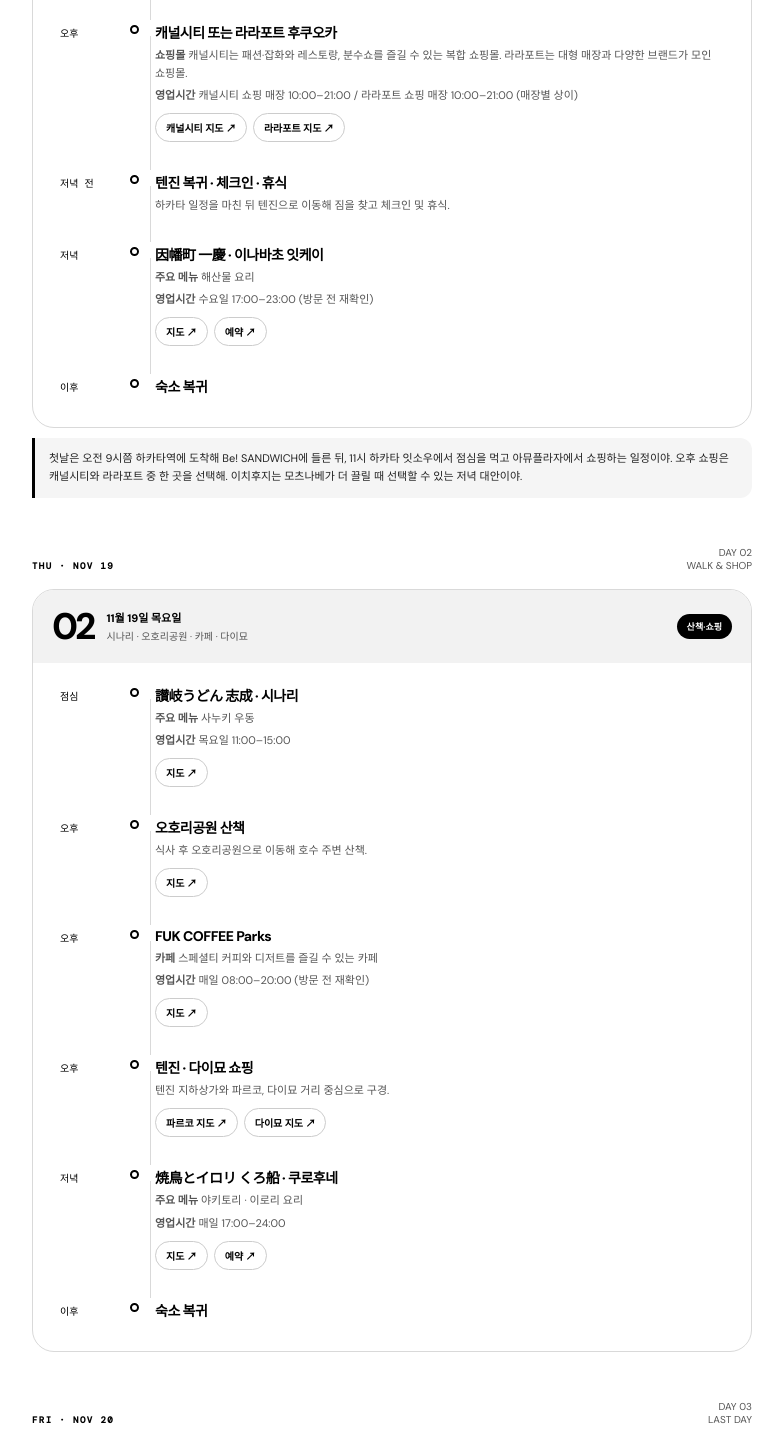
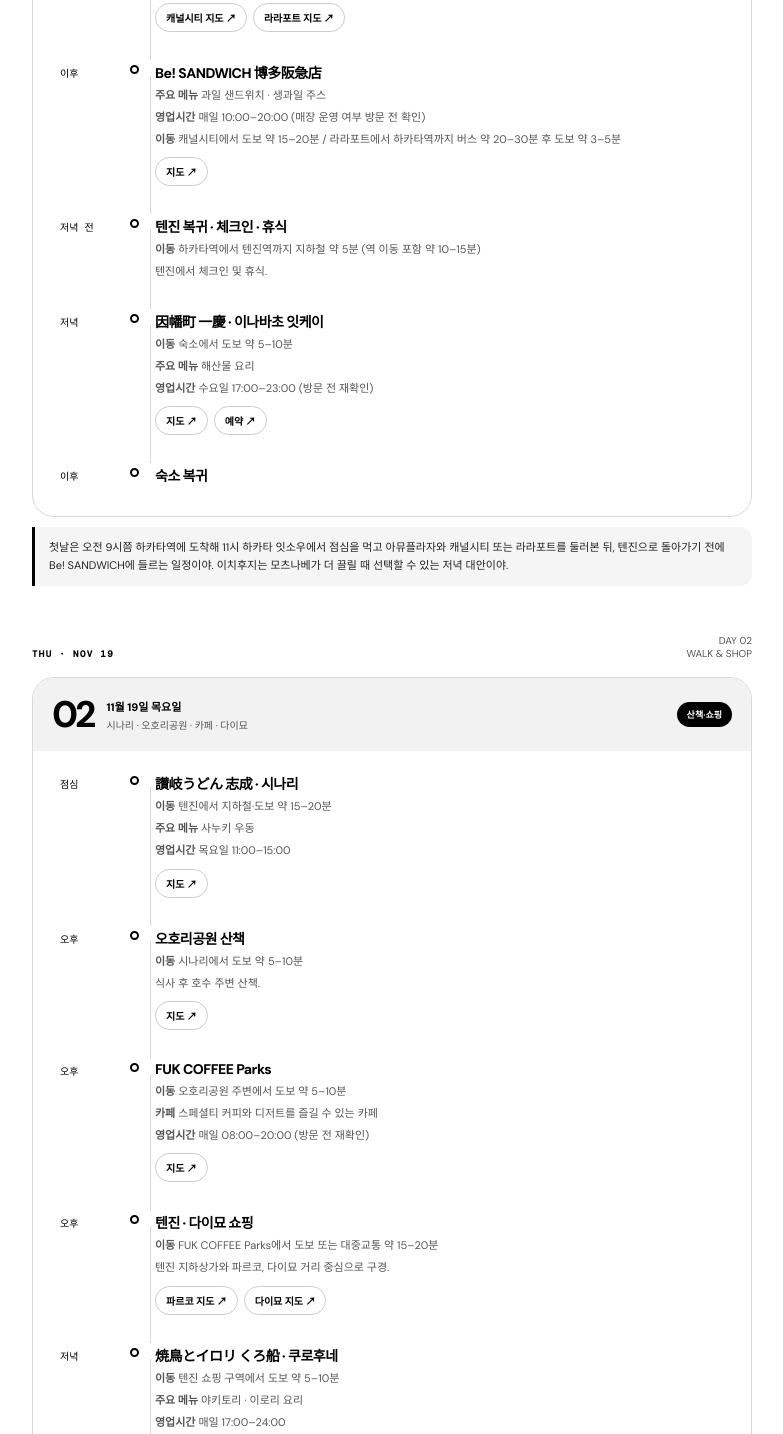
Before and after one commit to yy5422/fukuoka-trip, a plain HTML site: page index.html in a window 1280 px wide. Shown: the part 1373-2807 px from the top of the page, without its empty margins (248-1031 px from the left). Drawn offline with nearby package versions, Linux system fonts and the light colour scheme.

Commit message:
Move Be! Sandwich before Tenjin and restore travel times

```diff
--- a/index.html
+++ b/index.html
@@ -131,24 +131,24 @@ a.link.map-button, a.hotel-map{background:#fff!important;background-color:#fff!i
  <div class="timeline">
   <div class="event"><div class="event-time">07:55</div><div class="dot"></div><div><div class="event-title">후쿠오카 공항 도착</div><div class="event-desc">제주항공 7C1401</div></div></div>
   <div class="event"><div class="event-time">09:00</div><div class="dot"></div><div><div class="event-title">하카타역 도착 · 아침 식사 및 휴식</div><div class="event-desc">쇼핑몰 개점 전까지 역 주변에서 아침 식사와 휴식.</div></div></div>
-  <div class="event"><div class="event-time">오전</div><div class="dot"></div><div><div class="event-title">Be! SANDWICH 博多阪急店</div><div class="event-desc"><b>주요 메뉴</b> 과일 샌드위치 · 생과일 주스</div><div class="event-desc"><b>영업시간</b> 매일 10:00–20:00 (매장 운영 여부 방문 전 확인)</div><div class="links"><a class="link map-button" href="https://maps.app.goo.gl/xnpBdbogvxvoMubZ6?g_st=ic" target="_blank" rel="noopener">지도 ↗</a></div></div></div>
   <div class="event"><div class="event-time">11:00</div><div class="dot"></div><div><div class="event-title">博多一双 · 하카타 잇소우</div><div class="event-desc"><b>주요 메뉴</b> 돈코츠 라멘</div><div class="event-desc"><b>영업시간</b> 매일 11:00–24:00 (국물 소진 시 조기 종료 가능)</div><div class="links"><a class="link primary map-button" href="https://maps.app.goo.gl/RMfW1mxV4d7BFZWTA?g_st=ac" target="_blank" rel="noopener">지도 ↗</a></div></div></div>
-  <div class="event"><div class="event-time">식사 후</div><div class="dot"></div><div><div class="event-title">アミュプラザ博多 · 아뮤플라자 하카타</div><div class="event-desc"><b>쇼핑몰</b> 패션·잡화·식당·기념품 매장이 모인 하카타역 직결 쇼핑몰</div><div class="event-desc"><b>영업시간</b> 쇼핑 매장 10:00–20:00 (매장별 상이)</div><div class="links"><a class="link primary map-button" href="https://maps.app.goo.gl/DorDfbrib9s4szY16?g_st=ic" target="_blank" rel="noopener">지도 ↗</a><a class="link" href="https://www.jrhakatacity.com/information/hours/" target="_blank" rel="noopener">영업시간 ↗</a></div></div></div>
+  <div class="event"><div class="event-time">식사 후</div><div class="dot"></div><div><div class="event-title">アミュプラザ博多 · 아뮤플라자 하카타</div><div class="event-desc"><b>이동</b> 하카타 잇소우에서 도보 약 5–10분</div><div class="event-desc"><b>쇼핑몰</b> 패션·잡화·식당·기념품 매장이 모인 하카타역 직결 쇼핑몰</div><div class="event-desc"><b>영업시간</b> 쇼핑 매장 10:00–20:00 (매장별 상이)</div><div class="links"><a class="link primary map-button" href="https://maps.app.goo.gl/DorDfbrib9s4szY16?g_st=ic" target="_blank" rel="noopener">지도 ↗</a><a class="link" href="https://www.jrhakatacity.com/information/hours/" target="_blank" rel="noopener">영업시간 ↗</a></div></div></div>
   <div class="event"><div class="event-time">오후</div><div class="dot"></div><div><div class="event-title">캐널시티 또는 라라포트 후쿠오카</div><div class="event-desc"><b>쇼핑몰</b> 캐널시티는 패션·잡화와 레스토랑, 분수쇼를 즐길 수 있는 복합 쇼핑몰. 라라포트는 대형 매장과 다양한 브랜드가 모인 쇼핑몰.</div><div class="event-desc"><b>영업시간</b> 캐널시티 쇼핑 매장 10:00–21:00 / 라라포트 쇼핑 매장 10:00–21:00 (매장별 상이)</div><div class="links"><a class="link map-button" href="https://www.google.com/maps/search/?api=1&query=Canal+City+Hakata" target="_blank" rel="noopener">캐널시티 지도 ↗</a><a class="link map-button" href="https://www.google.com/maps/search/?api=1&query=LaLaport+Fukuoka" target="_blank" rel="noopener">라라포트 지도 ↗</a></div></div></div>
-  <div class="event"><div class="event-time">저녁 전</div><div class="dot"></div><div><div class="event-title">텐진 복귀 · 체크인 · 휴식</div><div class="event-desc">하카타 일정을 마친 뒤 텐진으로 이동해 짐을 찾고 체크인 및 휴식.</div></div></div>
-  <div class="event"><div class="event-time">저녁</div><div class="dot"></div><div><div class="event-title">因幡町 一慶 · 이나바초 잇케이</div><div class="event-desc"><b>주요 메뉴</b> 해산물 요리</div><div class="event-desc"><b>영업시간</b> 수요일 17:00–23:00 (방문 전 재확인)</div><div class="links"><a class="link primary map-button" href="https://maps.app.goo.gl/Ln4M1BPDr4ayC9J1A" target="_blank" rel="noopener">지도 ↗</a><a class="link" href="https://tabelog.com/fukuoka/A4001/A400103/40060531/table/" target="_blank" rel="noopener">예약 ↗</a></div></div></div><div class="event"><div class="event-time">이후</div><div class="dot"></div><div><div class="event-title">숙소 복귀</div></div></div>
+  <div class="event"><div class="event-time">이후</div><div class="dot"></div><div><div class="event-title">Be! SANDWICH 博多阪急店</div><div class="event-desc"><b>주요 메뉴</b> 과일 샌드위치 · 생과일 주스</div><div class="event-desc"><b>영업시간</b> 매일 10:00–20:00 (매장 운영 여부 방문 전 확인)</div><div class="event-desc"><b>이동</b> 캐널시티에서 도보 약 15–20분 / 라라포트에서 하카타역까지 버스 약 20–30분 후 도보 약 3–5분</div><div class="links"><a class="link map-button" href="https://maps.app.goo.gl/xnpBdbogvxvoMubZ6?g_st=ic" target="_blank" rel="noopener">지도 ↗</a></div></div></div>
+  <div class="event"><div class="event-time">저녁 전</div><div class="dot"></div><div><div class="event-title">텐진 복귀 · 체크인 · 휴식</div><div class="event-desc"><b>이동</b> 하카타역에서 텐진역까지 지하철 약 5분 (역 이동 포함 약 10–15분)</div><div class="event-desc">텐진에서 체크인 및 휴식.</div></div></div>
+  <div class="event"><div class="event-time">저녁</div><div class="dot"></div><div><div class="event-title">因幡町 一慶 · 이나바초 잇케이</div><div class="event-desc"><b>이동</b> 숙소에서 도보 약 5–10분</div><div class="event-desc"><b>주요 메뉴</b> 해산물 요리</div><div class="event-desc"><b>영업시간</b> 수요일 17:00–23:00 (방문 전 재확인)</div><div class="links"><a class="link primary map-button" href="https://maps.app.goo.gl/Ln4M1BPDr4ayC9J1A" target="_blank" rel="noopener">지도 ↗</a><a class="link" href="https://tabelog.com/fukuoka/A4001/A400103/40060531/table/" target="_blank" rel="noopener">예약 ↗</a></div></div></div><div class="event"><div class="event-time">이후</div><div class="dot"></div><div><div class="event-title">숙소 복귀</div></div></div>
  </div></article>
- <div class="aside">첫날은 오전 9시쯤 하카타역에 도착해 Be! SANDWICH에 들른 뒤, 11시 하카타 잇소우에서 점심을 먹고 아뮤플라자에서 쇼핑하는 일정이야. 오후 쇼핑은 캐널시티와 라라포트 중 한 곳을 선택해. 이치후지는 모츠나베가 더 끌릴 때 선택할 수 있는 저녁 대안이야.</div>
+ <div class="aside">첫날은 오전 9시쯤 하카타역에 도착해 11시 하카타 잇소우에서 점심을 먹고 아뮤플라자와 캐널시티 또는 라라포트를 둘러본 뒤, 텐진으로 돌아가기 전에 Be! SANDWICH에 들르는 일정이야. 이치후지는 모츠나베가 더 끌릴 때 선택할 수 있는 저녁 대안이야.</div>
 </section>
 <section class="section" id="day2">
  <div class="section-top"><div><div class="section-kicker mono">THU · NOV 19</div><h2>공원 산책하고, 텐진 쇼핑</h2></div><div class="section-note">DAY 02<br>WALK & SHOP</div></div>
  <article class="day-card"><div class="day-head"><div class="day-left"><div class="day-number">02</div><div><div class="day-date">11월 19일 목요일</div><div class="day-theme">시나리 · 오호리공원 · 카페 · 다이묘</div></div></div><span class="day-label">산책·쇼핑</span></div>
  <div class="timeline">
-  <div class="event"><div class="event-time">점심</div><div class="dot"></div><div><div class="event-title">讃岐うどん 志成 · 시나리</div><div class="event-desc"><b>주요 메뉴</b> 사누키 우동</div><div class="event-desc"><b>영업시간</b> 목요일 11:00–15:00</div><div class="links"><a class="link primary map-button" href="https://maps.app.goo.gl/CgdB7ffeNdSjedfo8?g_st=akt" target="_blank" rel="noopener">지도 ↗</a></div></div></div>
-  <div class="event"><div class="event-time">오후</div><div class="dot"></div><div><div class="event-title">오호리공원 산책</div><div class="event-desc">식사 후 오호리공원으로 이동해 호수 주변 산책.</div><div class="links"><a class="link map-button" href="https://www.google.com/maps/search/?api=1&query=Ohori+Park+Fukuoka" target="_blank" rel="noopener">지도 ↗</a></div></div></div>
-  <div class="event"><div class="event-time">오후</div><div class="dot"></div><div><div class="event-title">FUK COFFEE Parks</div><div class="event-desc"><b>카페</b> 스페셜티 커피와 디저트를 즐길 수 있는 카페</div><div class="event-desc"><b>영업시간</b> 매일 08:00–20:00 (방문 전 재확인)</div><div class="links"><a class="link map-button" href="https://www.google.com/maps/search/?api=1&query=FUK+COFFEE+Parks+Fukuoka" target="_blank" rel="noopener">지도 ↗</a></div></div></div>
-  <div class="event"><div class="event-time">오후</div><div class="dot"></div><div><div class="event-title">텐진 · 다이묘 쇼핑</div><div class="event-desc">텐진 지하상가와 파르코, 다이묘 거리 중심으로 구경.</div><div class="links"><a class="link map-button" href="https://www.google.com/maps/search/?api=1&query=Fukuoka+PARCO" target="_blank" rel="noopener">파르코 지도 ↗</a><a class="link map-button" href="https://www.google.com/maps/search/?api=1&query=Daimyo+Fukuoka" target="_blank" rel="noopener">다이묘 지도 ↗</a></div></div></div>
-  <div class="event"><div class="event-time">저녁</div><div class="dot"></div><div><div class="event-title">焼鳥とイロリ くろ船 · 쿠로후네</div><div class="event-desc"><b>주요 메뉴</b> 야키토리 · 이로리 요리</div><div class="event-desc"><b>영업시간</b> 매일 17:00–24:00</div><div class="links"><a class="link primary map-button" href="https://maps.app.goo.gl/kYu3kos6e6HLBsLZ8" target="_blank" rel="noopener">지도 ↗</a><a class="link" href="https://www.hotpepper.jp/strJ000040857/yoyaku/" target="_blank" rel="noopener">예약 ↗</a></div></div></div>
+  <div class="event"><div class="event-time">점심</div><div class="dot"></div><div><div class="event-title">讃岐うどん 志成 · 시나리</div><div class="event-desc"><b>이동</b> 텐진에서 지하철·도보 약 15–20분</div><div class="event-desc"><b>주요 메뉴</b> 사누키 우동</div><div class="event-desc"><b>영업시간</b> 목요일 11:00–15:00</div><div class="links"><a class="link primary map-button" href="https://maps.app.goo.gl/CgdB7ffeNdSjedfo8?g_st=akt" target="_blank" rel="noopener">지도 ↗</a></div></div></div>
+  <div class="event"><div class="event-time">오후</div><div class="dot"></div><div><div class="event-title">오호리공원 산책</div><div class="event-desc"><b>이동</b> 시나리에서 도보 약 5–10분</div><div class="event-desc">식사 후 호수 주변 산책.</div><div class="links"><a class="link map-button" href="https://www.google.com/maps/search/?api=1&query=Ohori+Park+Fukuoka" target="_blank" rel="noopener">지도 ↗</a></div></div></div>
+  <div class="event"><div class="event-time">오후</div><div class="dot"></div><div><div class="event-title">FUK COFFEE Parks</div><div class="event-desc"><b>이동</b> 오호리공원 주변에서 도보 약 5–10분</div><div class="event-desc"><b>카페</b> 스페셜티 커피와 디저트를 즐길 수 있는 카페</div><div class="event-desc"><b>영업시간</b> 매일 08:00–20:00 (방문 전 재확인)</div><div class="links"><a class="link map-button" href="https://www.google.com/maps/search/?api=1&query=FUK+COFFEE+Parks+Fukuoka" target="_blank" rel="noopener">지도 ↗</a></div></div></div>
+  <div class="event"><div class="event-time">오후</div><div class="dot"></div><div><div class="event-title">텐진 · 다이묘 쇼핑</div><div class="event-desc"><b>이동</b> FUK COFFEE Parks에서 도보 또는 대중교통 약 15–20분</div><div class="event-desc">텐진 지하상가와 파르코, 다이묘 거리 중심으로 구경.</div><div class="links"><a class="link map-button" href="https://www.google.com/maps/search/?api=1&query=Fukuoka+PARCO" target="_blank" rel="noopener">파르코 지도 ↗</a><a class="link map-button" href="https://www.google.com/maps/search/?api=1&query=Daimyo+Fukuoka" target="_blank" rel="noopener">다이묘 지도 ↗</a></div></div></div>
+  <div class="event"><div class="event-time">저녁</div><div class="dot"></div><div><div class="event-title">焼鳥とイロリ くろ船 · 쿠로후네</div><div class="event-desc"><b>이동</b> 텐진 쇼핑 구역에서 도보 약 5–10분</div><div class="event-desc"><b>주요 메뉴</b> 야키토리 · 이로리 요리</div><div class="event-desc"><b>영업시간</b> 매일 17:00–24:00</div><div class="links"><a class="link primary map-button" href="https://maps.app.goo.gl/kYu3kos6e6HLBsLZ8" target="_blank" rel="noopener">지도 ↗</a><a class="link" href="https://www.hotpepper.jp/strJ000040857/yoyaku/" target="_blank" rel="noopener">예약 ↗</a></div></div></div>
   <div class="event"><div class="event-time">이후</div><div class="dot"></div><div><div class="event-title">숙소 복귀</div></div></div>
  </div></article>
 </section>
@@ -157,8 +157,8 @@ a.link.map-button, a.hotel-map{background:#fff!important;background-color:#fff!i
  <article class="day-card"><div class="day-head"><div class="day-left"><div class="day-number">03</div><div><div class="day-date">11월 20일 금요일</div><div class="day-theme">체크아웃 · 쇼핑 · 귀국</div></div></div><span class="day-label">귀국일</span></div>
  <div class="timeline">
   <div class="event"><div class="event-time">오전</div><div class="dot"></div><div><div class="event-title">체크아웃 · 짐 보관</div><div class="event-desc">숙소에 짐을 맡기고 텐진 주변에서 마지막 쇼핑.</div></div></div>
-  <div class="event"><div class="event-time">점심</div><div class="dot"></div><div><div class="event-title">黒毛和牛まぶし 暁 · 아카츠키</div><div class="event-desc"><b>주요 메뉴</b> 흑모 와규 마부시</div><div class="event-desc"><b>영업시간</b> 매일 11:00–15:00 / 17:30–22:00 (점심 방문)</div><div class="links"><a class="link primary map-button" href="https://www.google.com/maps/search/?api=1&query=黒毛和牛まぶし+暁+天神店" target="_blank" rel="noopener">지도 ↗</a><a class="link" href="https://tabelog.com/fukuoka/A4001/A400103/40075068/" target="_blank" rel="noopener">예약 ↗</a></div></div></div>
-  <div class="event"><div class="event-time">오후</div><div class="dot"></div><div><div class="event-title">짐 찾고 공항으로 이동</div><div class="event-desc">출국 수속 시간을 고려해 여유 있게 공항으로 출발.</div></div></div>
+  <div class="event"><div class="event-time">점심</div><div class="dot"></div><div><div class="event-title">黒毛和牛まぶし 暁 · 아카츠키</div><div class="event-desc"><b>이동</b> 텐진 쇼핑 구역에서 도보 약 5–10분</div><div class="event-desc"><b>주요 메뉴</b> 흑모 와규 마부시</div><div class="event-desc"><b>영업시간</b> 매일 11:00–15:00 / 17:30–22:00 (점심 방문)</div><div class="links"><a class="link primary map-button" href="https://www.google.com/maps/search/?api=1&query=黒毛和牛まぶし+暁+天神店" target="_blank" rel="noopener">지도 ↗</a><a class="link" href="https://tabelog.com/fukuoka/A4001/A400103/40075068/" target="_blank" rel="noopener">예약 ↗</a></div></div></div>
+  <div class="event"><div class="event-time">오후</div><div class="dot"></div><div><div class="event-title">짐 찾고 공항으로 이동</div><div class="event-desc"><b>이동</b> 텐진에서 후쿠오카공항까지 지하철 약 11분 (역 이동 포함 약 20–30분)</div><div class="event-desc">출국 수속 시간을 고려해 여유 있게 공항으로 출발.</div></div></div>
   <div class="event"><div class="event-time">17:00</div><div class="dot"></div><div><div class="event-title">후쿠오카 출발 · 인천행</div><div class="event-desc">에어서울 RS458 · 인천 18:35 도착 예정.</div></div></div>
  </div></article>
  <div class="aside">마지막 날은 하카타나 외곽으로 이동하지 않고 텐진 주변에서 보내는 일정으로 잡았어.</div>
```
